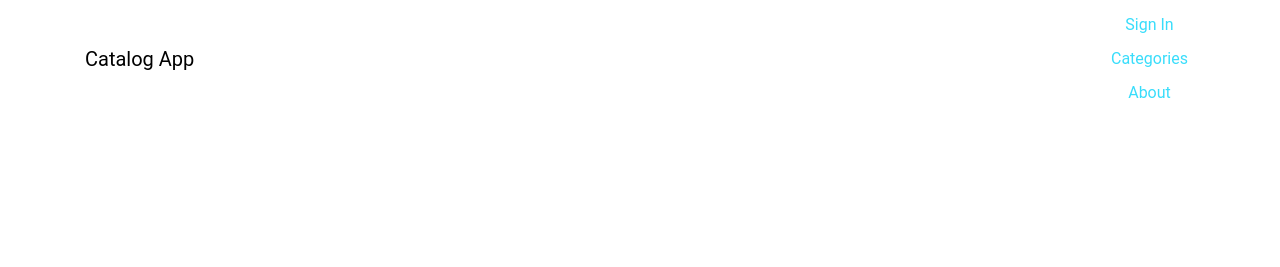
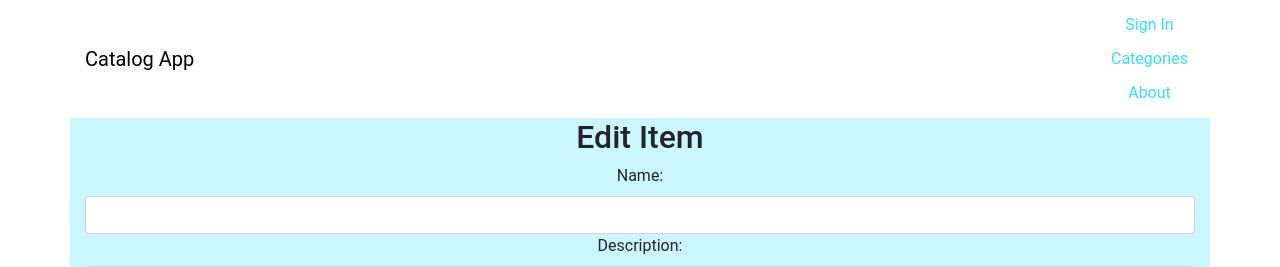
Before and after one commit to RockPaperSmittie/catalog-app, a Flask app: page /catalog/1/1/edit in a window 1280 px wide. Shown: the top 267 px of the page. Run offline with Flask 2, Linux system fonts and the light colour scheme; data that the repository does not hold is empty; some libraries are stand-ins or nearby versions.

Commit message:
Added functionality to edit item

```diff
--- a/app/templates/edit_item.html
+++ b/app/templates/edit_item.html
@@ -2,7 +2,7 @@
 {% include "partials/head.html" %}
 {% include "partials/navbar.html" %}
 
-<div class="container" style="background-color:#FFF;">
+<div class="container" style="background-color:rgb(203, 245, 255);">
 	<div class="row">
 		<div class="col-md-12">
 			<h2>Edit Item</h2>
--- a/app/templates/item_detail.html
+++ b/app/templates/item_detail.html
@@ -11,7 +11,10 @@
 <div>
     <p class = 'item-desc'>{{item.description}}</p>
 </div>
-
+<div>
+    <a class = "btn-group" href="{{url_for('item.edit_item', category_name = category.name, item_style = item.style)}}">Edit</a>
+    <a  class = "btn-group" href='#'>Delete</a>
+</div>
 
 {% endblock %}
 {% include 'partials/footer.html' %}
--- a/app/templates/new_item.html
+++ b/app/templates/new_item.html
@@ -7,7 +7,7 @@
 <div class="container" style="background-color:#FFF;">
 	<div class="row">
 		<div class="col-md-12">
-			<h2>Edit Item</h2>
+			<h2>Create New Item</h2>
 			<form action="#" method = "post">
 				<div class="form-group">
 					<label for="style">Name:</label>
--- a/app/templates/show_item.html
+++ b/app/templates/show_item.html
@@ -9,9 +9,9 @@
     <div>
     {%for i in items%}
         <ul>
-           <a href="{{url_for('item.show_item', category_name=i.category.name, item_style=i.style)}}">
-               <li class = "col-sm-4">{{i.style}}</li>
-            </a>
+            <li class = "col-sm-4"><a href="{{url_for('item.show_item', category_name=i.category.name, item_style=i.style)}}">{{i.style}}</a></li>
+
+
         </ul>
     </div>
     {% endfor %}
--- a/app/views/item.py
+++ b/app/views/item.py
@@ -47,3 +47,21 @@ def new_item(category_name):
         return redirect('/catalog')
     else:
         return render_template('new_item.html', category=category)
+
+@item.route('/catalog/<path:category_name>/<path:item_style>/edit', methods=['GET','POST'])
+def edit_item(category_name, item_style):
+
+    category = session.query(Category).filter_by(name=category_name).one_or_none()
+    item = session.query(Item).filter_by(style = item_style).one_or_none()
+
+    if request.method == 'POST':
+        if request.form['style']:
+            item.style = request.form['style'].strip()
+        if request.form['description']:
+            item.description = request.form['description'].strip()
+
+        session.add(item)
+        session.commit()
+        return redirect('/catalog')
+    else:
+        return render_template('edit_item.html', category = category, item = item)
```
